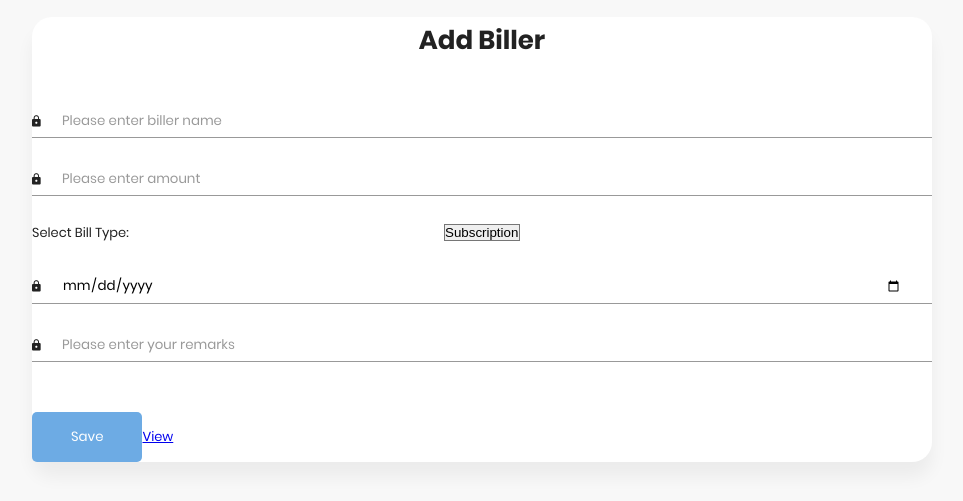
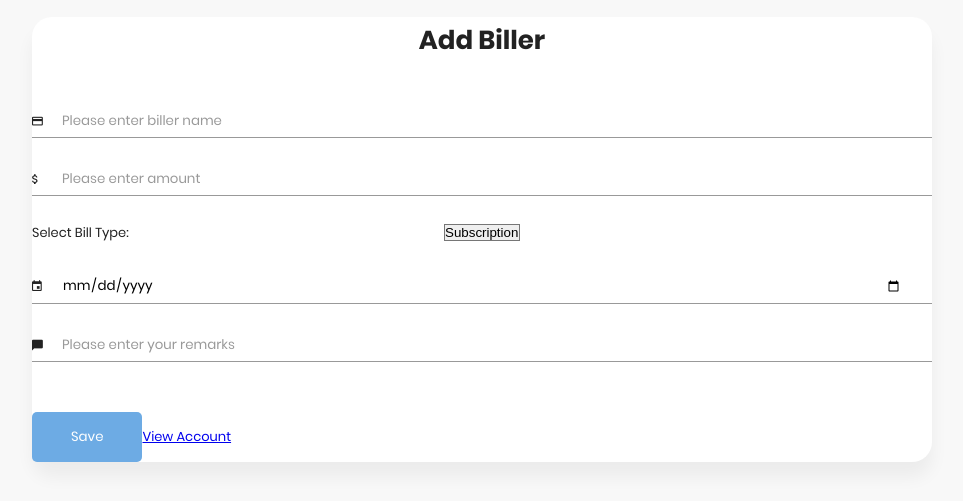
Before and after one commit to mamaclayyulxvans17/Team-Fighting, a PHP site: page /index1.php in a window 1280 px wide. Shown: the top 501 px of the page, without its empty margins (158-1121 px from the left). Run offline with PHP 8.4, Linux system fonts and the light colour scheme.

Commit message:
updated the icons for index1.php

```diff
--- a/index1.php
+++ b/index1.php
@@ -13,6 +13,7 @@
     <link rel="stylesheet" href="css/style.css">
 </head>
 <body>
+
 	<div class="container">
         <form action="php/create.php"
               method="post">
@@ -22,7 +23,7 @@
                 <p class="error"><?php echo $_GET['error']; ?></p>
             <?php } ?>
 		   <div class="form-group">
-		     <label for="billername"><i class="zmdi zmdi-lock"></i></label>
+		     <label for="billername"><i class="zmdi zmdi-card"></i></label>
 		     <input type="text"
 		           class="form-control"
 		           id="billername"
@@ -32,7 +33,7 @@
 		           placeholder="Please enter biller name">
 		   </div>
            <div class="form-group">
-		     <label for="amount"><i class="zmdi zmdi-lock"></i></label>
+		     <label for="amount"><i class="zmdi zmdi-money"></i></label>
 		     <input type="amount"
 		           class="form-control"
 		           id="amount"
@@ -52,7 +53,7 @@
                     </center>
             </div>
             <div class="form-group">
-            <center><label for="duedate"><i class="zmdi zmdi-lock"></i></label>
+            <center><label for="duedate"><i class="zmdi zmdi-calendar"></i></label>
                     <input type="date"
 		           class="form-control"
 		           id="duedate"
@@ -60,7 +61,7 @@
                     </center>
             </div>
             <div class="form-group">
-		     <label for="remarks"><i class="zmdi zmdi-lock"></i></label>
+		     <label for="remarks"><i class="zmdi zmdi-comment"></i></label>
 		     <input type="text"
 		           class="form-control"
 		           id="remarks"
@@ -73,7 +74,7 @@
             <input type="submit"
                     name="create"
                     id="save"
-                    class="form-submit" value="Save"/><a href ="read.php" class ="link-primary">View</a>
+                    class="form-submit" value="Save"/><a href="read.php" class="btn btn-success">View Account</a>
                     </div>
 
 	    </form>
```
